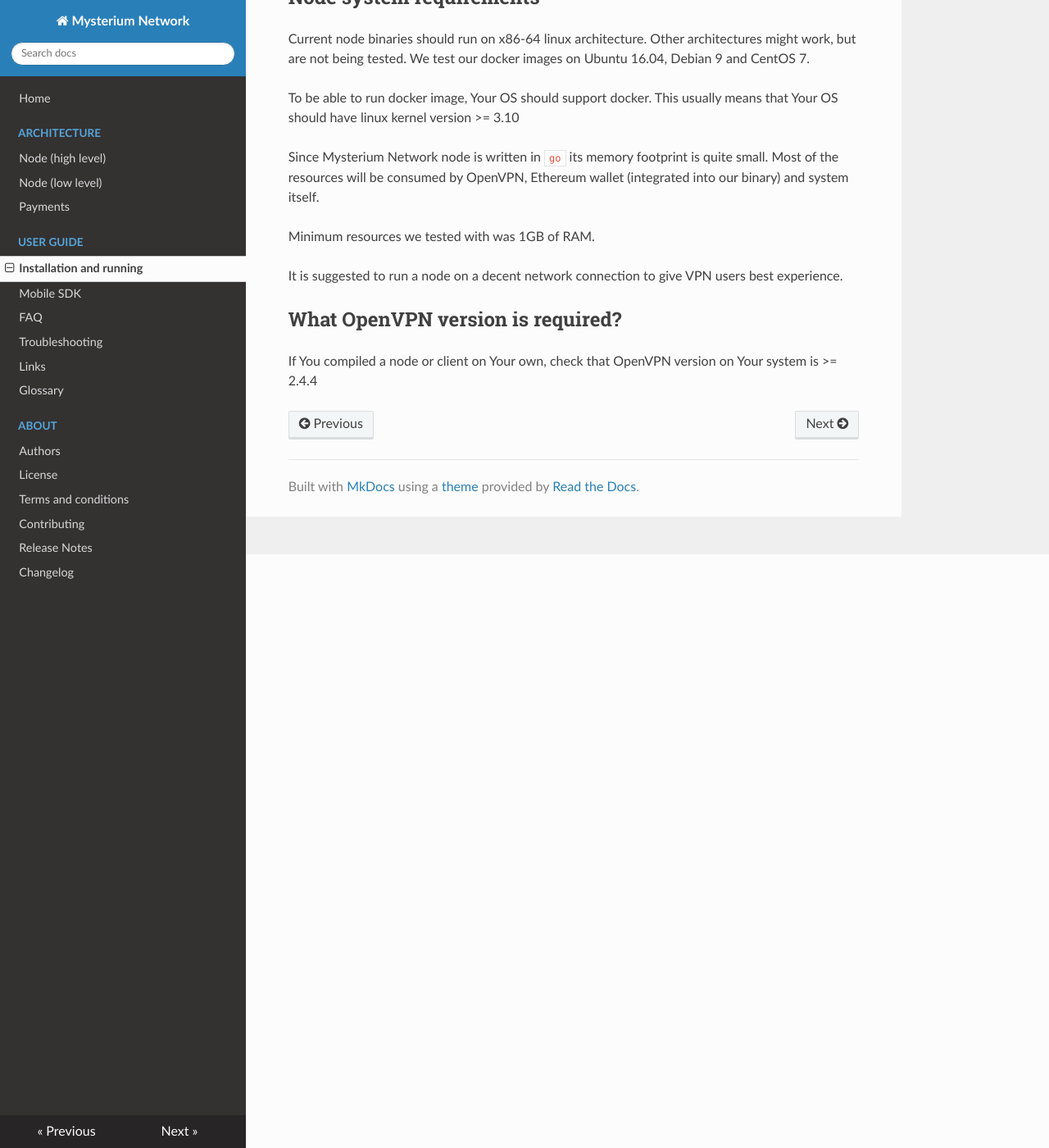
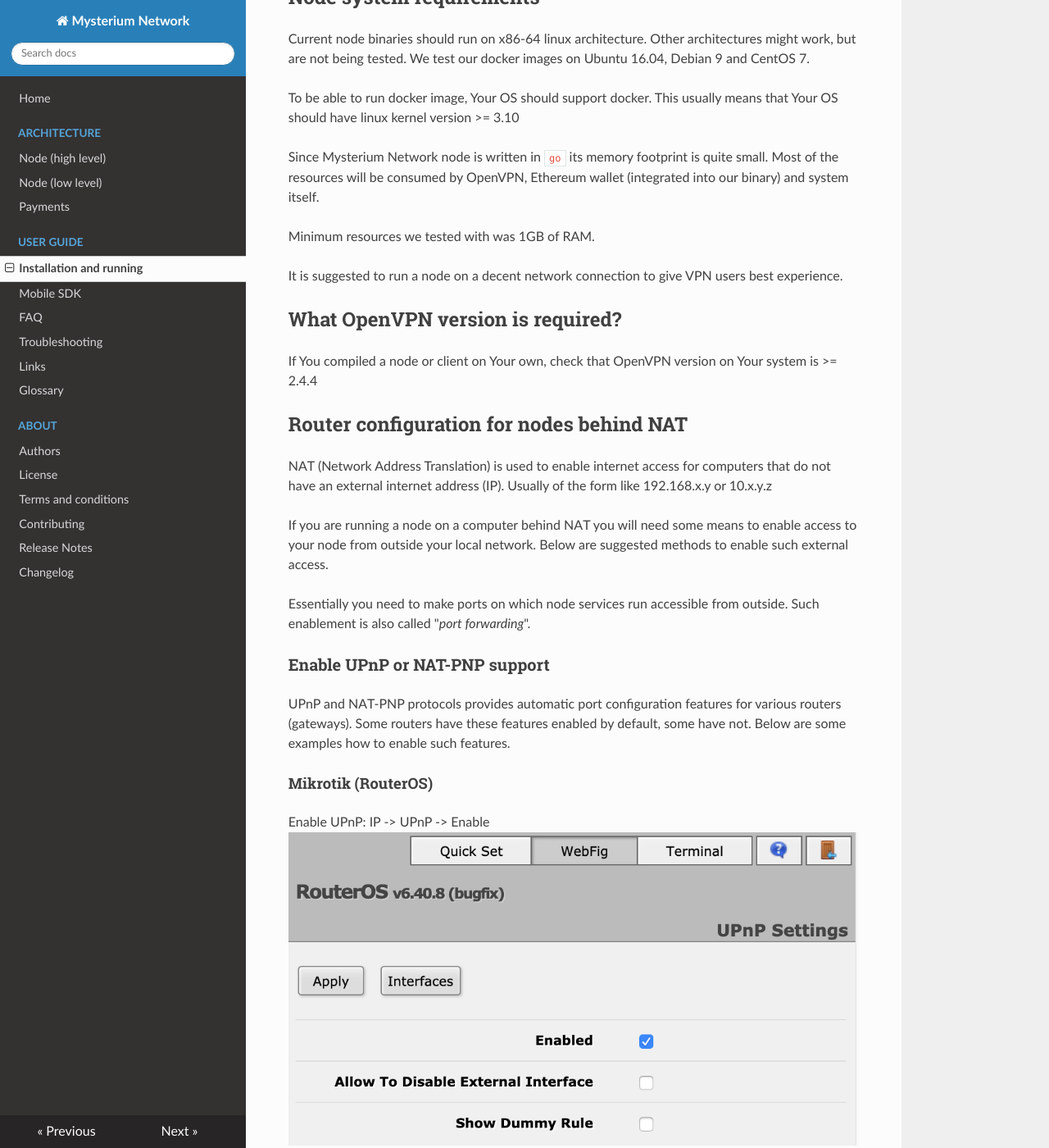
Before and after one commit to mysteriumnetwork/docs, an MkDocs documentation site: the page built from docs/user-guide/installation.md, in a window 1280 px wide and 1400 px high, scrolled down 724 px. Shown: the whole window at 82% size. Built offline with MkDocs 1.6.1, drawn with Linux system fonts in a browser that asks for light colours; nearby versions of some CDN libraries; old or Windows-style settings are respelled for this version of MkDocs; some of the changed text lies outside the part shown.

Commit message:
UPnP configuration on routers

```diff
--- a/docs/user-guide/installation.md
+++ b/docs/user-guide/installation.md
@@ -40,3 +40,41 @@ It is suggested to run a node on a decent network connection to give VPN users b
 ## What OpenVPN version is required?
 
 If You compiled a node or client on Your own, check that OpenVPN version on Your system is >= 2.4.4
+
+## Router configuration for nodes behind NAT
+
+NAT (Network Address Translation) is used to enable internet access for
+computers that do not have an external internet address (IP). Usually of the form like
+192.168.x.y or 10.x.y.z
+
+If you are running a node on a computer behind NAT you will need some means to
+enable access to your node from outside your local network. Below are suggested
+methods to enable such external access.
+
+Essentially you need to make ports on which node services run accessible from outside.
+Such enablement is also called "_port forwarding_".
+
+### Enable UPnP or NAT-PNP support
+
+UPnP and NAT-PNP protocols provides automatic port configuration features for various routers (gateways).
+Some routers have these features enabled by default, some have not. Below are some examples how to enable such features.
+
+#### Mikrotik (RouterOS)
+
+Enable UPnP: IP -> UPnP -> Enable
+![image](upnp/mikrotik_upnp.png)
+
+Enable UPnP interfaces: IP -> UPnP -> Interfaces
+![image](upnp/mikrotik_upnp_interfaces.png)
+
+#### ZTE MF286
+
+Enable UPnP: Advanced settings
+![image](upnp/zte_advanced.png)
+
+![image](upnp/zte_upnp.png)
+
+### TP-LINK AC1750
+
+Enable UPnP: Advanced -> UPnP
+![image](upnp/tplink_upnp.png)
```
Also changed, not shown: docs/user-guide/upnp/mikrotik_upnp.png (added), docs/user-guide/upnp/mikrotik_upnp_interfaces.png (added), docs/user-guide/upnp/tplink_upnp.png (added), docs/user-guide/upnp/zte_advanced.png (added), docs/user-guide/upnp/zte_upnp.png (added).
